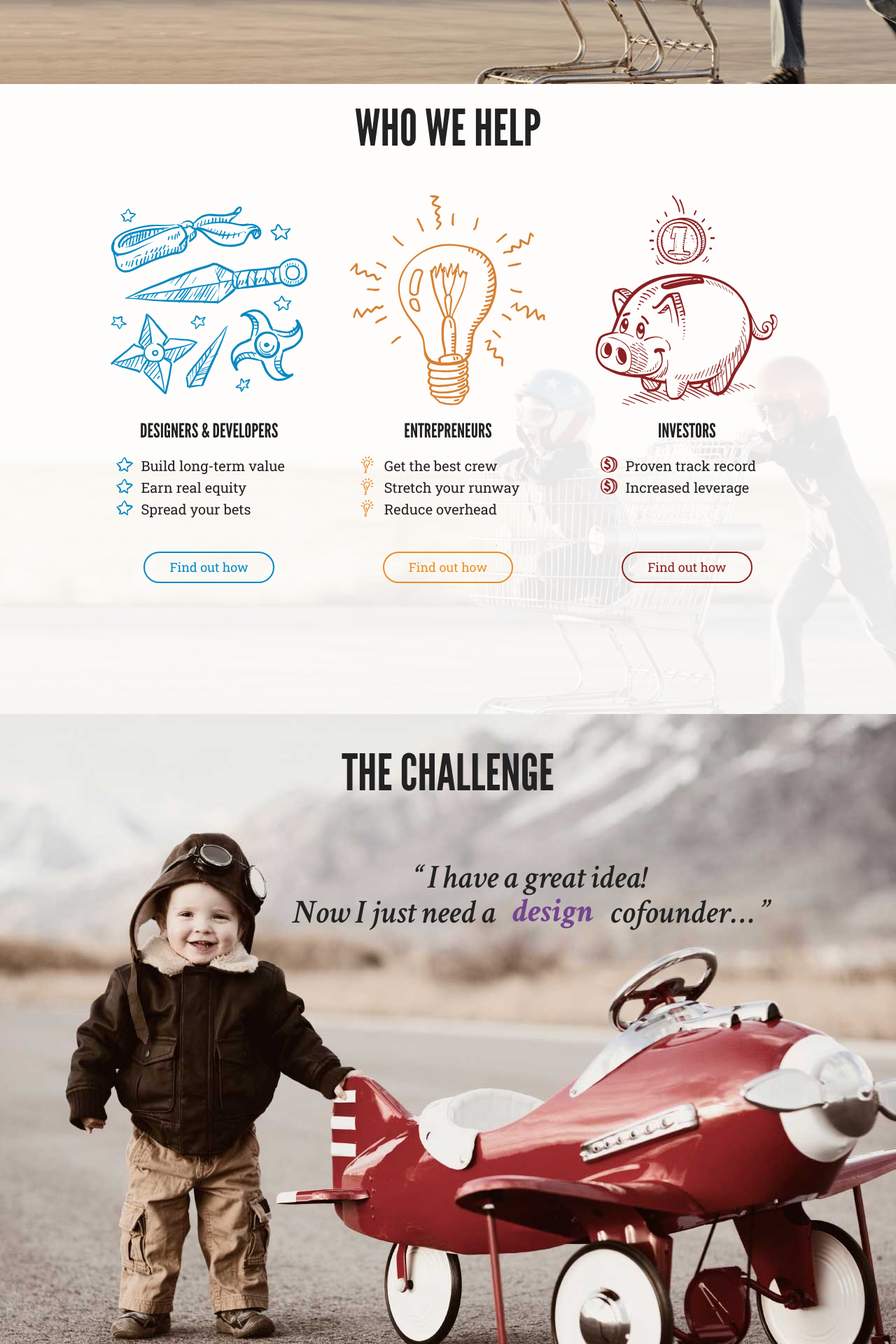
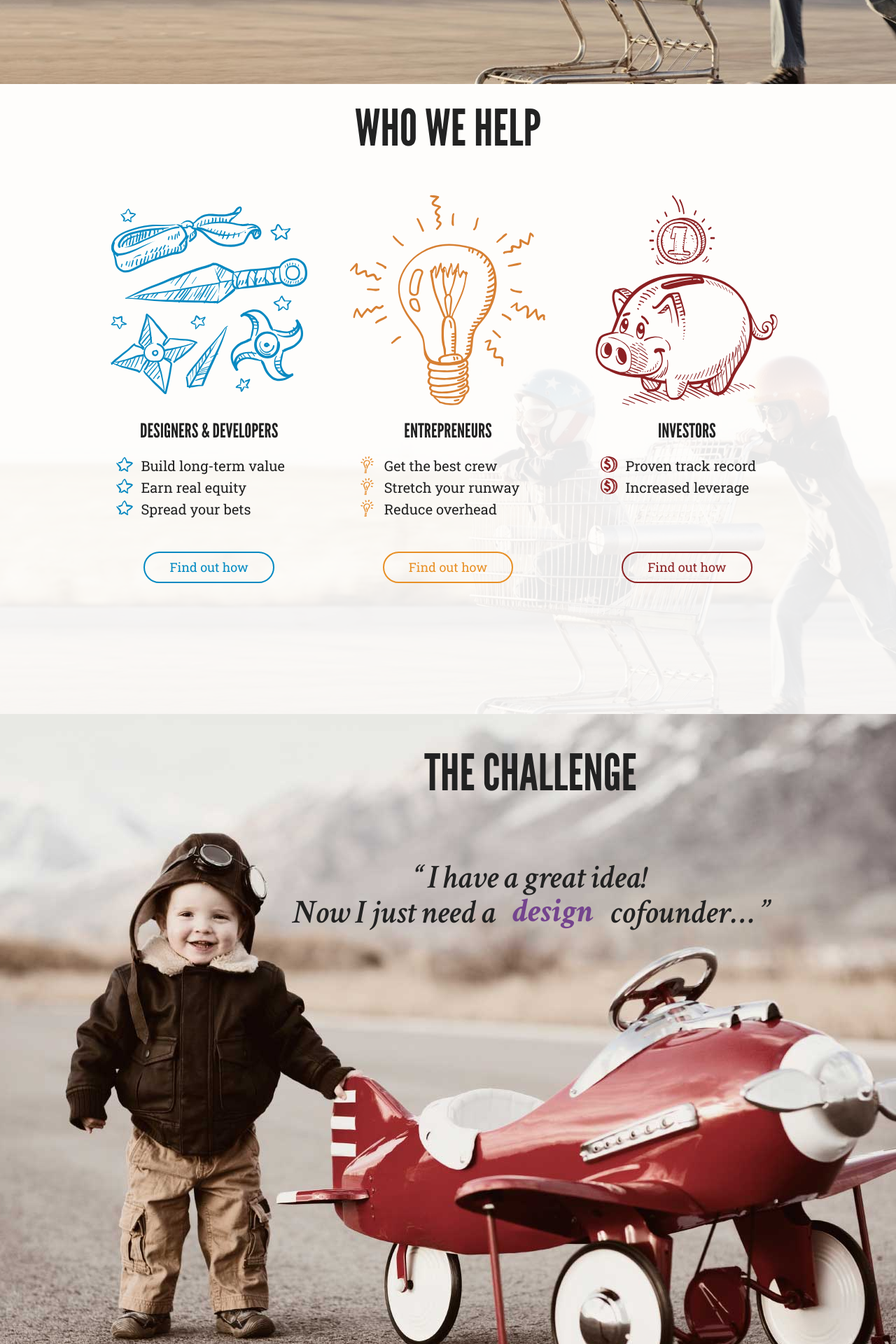
Before and after one commit to cofounders/cofounders.github.io, a Jekyll site: the page built from index.html, in a window 1280 px wide. Shown: the part 780-2700 px from the top of the page at 70% size. Built offline with Jekyll 4.4.1, drawn with Linux system fonts in a browser that asks for light colours; some web fonts are replaced.

Commit message:
Fixed Challenge title alignment

```diff
--- a/styles/site.css
+++ b/styles/site.css
@@ -412,6 +412,9 @@ h2 {
   background-image: url('../images/bg_product.jpg');
   background-color: #f6e9d8;
 }
+#challenge > article > header > h1 {
+  margin: 0 20px 0 25%;
+}
 #challenge > article {
   max-height: 350px;
 }
@@ -470,6 +473,9 @@ h2 {
 }
 
 @media (max-width: 768px) {
+  #challenge > article > header > h1 {
+    margin: 0;
+  }
   #challenge q {
     margin: 0 20px;
   }
```
